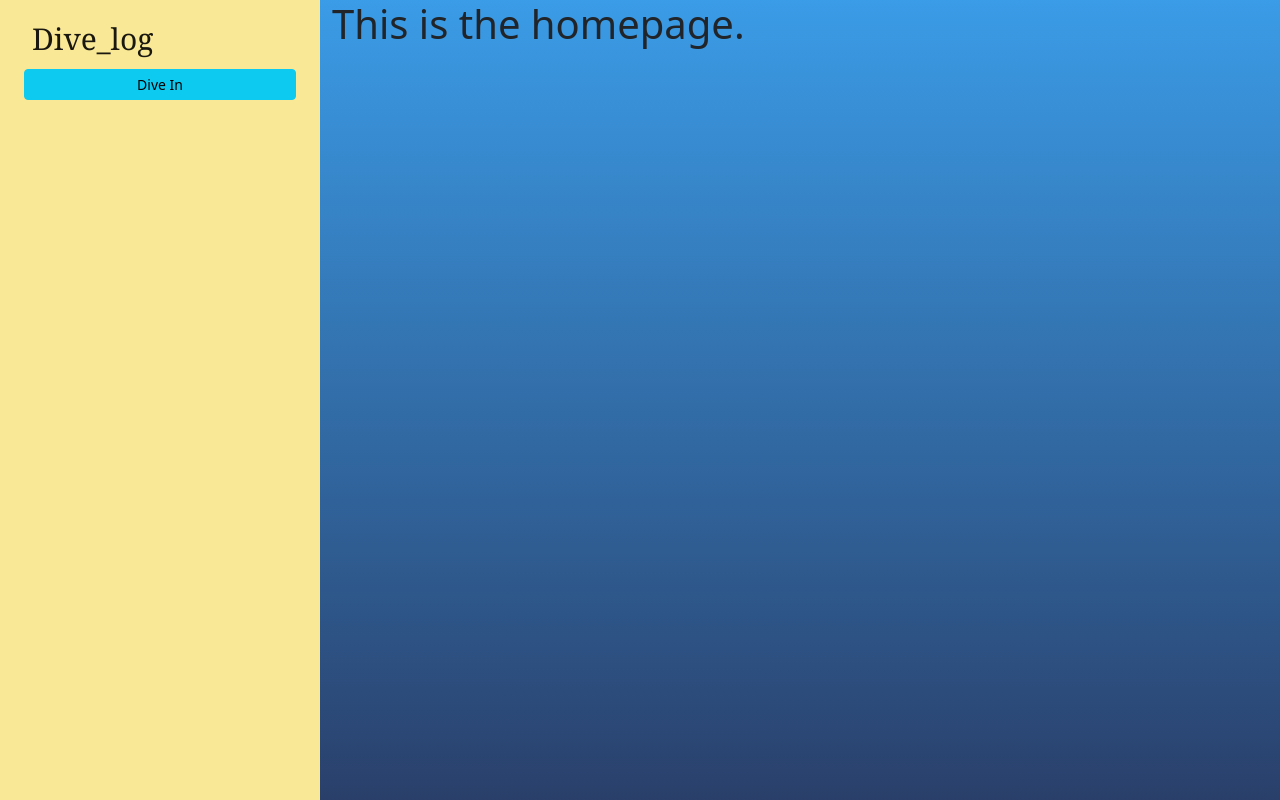
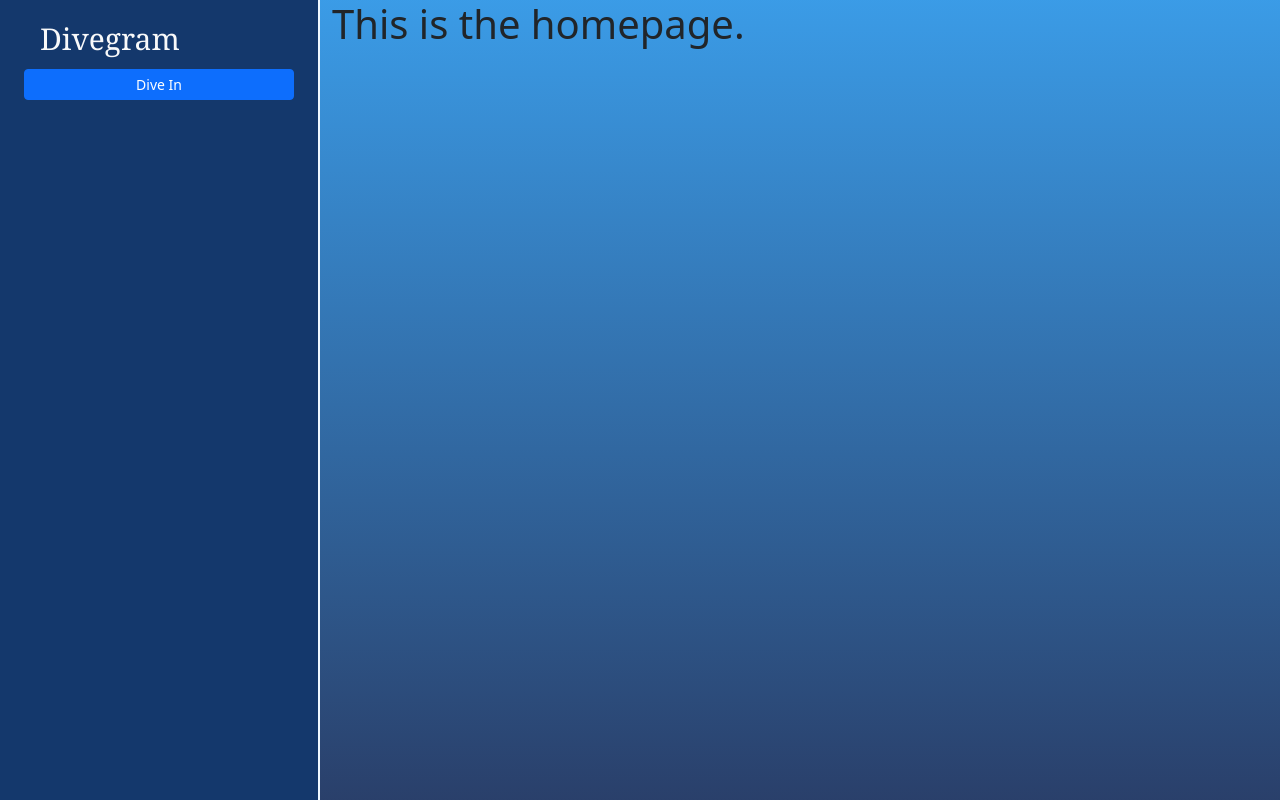
Before and after one commit to WrittenInnaCode/diver_log, a React (Create React App) app in the folder client/: page / in a window 1280 px wide. Built offline with nearby package versions, Linux system fonts and the light colour scheme.

Commit message:
changed navbar and user profile styling

```diff
--- a/client/src/App.css
+++ b/client/src/App.css
@@ -9,13 +9,22 @@ html {
 }
 
 .navbarBg {
-    background-color: rgba(244, 214, 66, 0.556);
+    background-color: rgb(20, 56, 108);
     min-height: 100vh;
+    border-right: solid 2px;
+    border-color:aliceblue;
 }
+
+/* .navbar-nav .nav-item .nav-link {
+   color: white;
+} */
+
+.active {
+    font-weight: bold;
+ }
 
 .bodyBg {
     background-color: rgba(3, 105, 183, 0.844);
-    /* background-color: black; */
     background: linear-gradient(rgba(22, 137, 226, 0.844), rgba(2, 28, 79, 0.844));
     min-height: 100vh;
 }
@@ -24,9 +33,9 @@ html {
     white-space: nowrap;
 }
 
-.diveCard {
-    /* background-color: rgba(237, 249, 255, 0.661); */
-}
+/* .diveCard {
+    background-color: rgba(237, 249, 255, 0.661);
+} */
 
 .username {
     padding-top: 1rem !important;
@@ -70,6 +79,13 @@ html {
     background-color: rgba(240, 248, 255, 0.555);
 }
 
+.userDetails {
+    background-color: rgba(208, 226, 255);
+    margin: 1rem;
+    border-radius: 6px;
+    color: rgba(0, 60, 157);
+}
+
 .diveDetails {
     background-color: rgba(208, 226, 255);
     margin: 1rem;
@@ -82,7 +98,7 @@ html {
     align-items: baseline;
 }
 
-.diveStatsAquatic{
+.diveStatsAquatic {
     display: flex;
     align-items: baseline;
 }
@@ -93,21 +109,22 @@ html {
 
 .diveStats h6 {
     padding-right: 0.5rem;
-    font-weight:bolder;
+    font-weight: bolder;
     font-size: smaller;
 }
 
 .diveStatsAquatic h6 {
     padding-right: 0.5rem;
-    font-weight:bolder;
+    font-weight: bolder;
     font-size: smaller;
 }
+
 .diveStatsFlex {
     display: flex;
     justify-content: space-evenly;
 }
 
-.diveDescription{
+.diveDescription {
     white-space: pre-line;
 }
 
@@ -121,11 +138,14 @@ html {
 @media screen and (max-width: 600px) {
     .navbarBg {
         min-height: auto;
+        border-right: none;
+        border-bottom: solid 2px;
+        border-color: aliceblue;
     }
 
-    .bodyBg {
-        /* min-height:100vh; */
-    }
+    /* .bodyBg {
+        min-height:100vh;
+    } */
 
     .toggleBttn {
         display: flex;
@@ -140,7 +160,7 @@ html {
 }
 
 @media screen and (max-width: 850px) {
-    .diveStatsAquatic{
+    .diveStatsAquatic {
         display: flex;
         flex-direction: column;
     }
--- a/client/src/components/DiveList/index.js
+++ b/client/src/components/DiveList/index.js
@@ -4,6 +4,7 @@ import Card from 'react-bootstrap/Card';
 import { format } from 'date-fns'
 import Pagination from 'react-bootstrap/Pagination';
 import Container from 'react-bootstrap/Container';
+import Alert from 'react-bootstrap/Alert';
 
 const DiveList = ({
   dives,
@@ -28,7 +29,7 @@ const DiveList = ({
 
 
   if (!dives.length) {
-    return <p>There are no dives logged yet... Be the first one to log a dive!</p>;
+    return <Alert variant="warning">There are no dives logged yet!</Alert>;
   }
 
   return (
--- a/client/src/components/Navbar/index.js
+++ b/client/src/components/Navbar/index.js
@@ -1,4 +1,4 @@
-import { Link } from 'react-router-dom';
+import { NavLink, Link, useLocation } from 'react-router-dom';
 
 import React, { useState } from 'react';
 
@@ -24,35 +24,59 @@ function AppNavbar() {
 
 
 
+	// to assign custom class to navlinks when they're selected
+	//assigning location variable
+	const location = useLocation();
+
+	//destructuring pathname from location
+	const { pathname } = location;
+
+	//Javascript split method to get the name of the path in array
+	const splitLocation = pathname.split("/");
+
+
 	return (
 		<Container>
 			<Navbar expand="sm">
 				<Nav className="d-flex flex-row flex-sm-column justify-content-center w-100">
-					<Container className='p-2'><Navbar.Brand as={Link} to="/" className='logo '>Dive_log</Navbar.Brand></Container>
+					<Container className='p-2'>
+						<Navbar.Brand as={NavLink} to="/"
+							// className='logo text-light p-2'
+							className={splitLocation[1] === "me" ? "logo text-light fw-normal p-2" : "logo text-light fw-normal p-2"}
+						>Divegram</Navbar.Brand>
+					</Container>
 
 					{Auth.loggedIn() ? (
 						<>
 							<div className='toggleBttn'>
-								<Container className='d-flex flex-column' >
+								<Container className='d-flex flex-column'>
 									<Navbar.Toggle aria-controls="basic-navbar-nav" />
 
 									<Navbar.Collapse id="basic-navbar-nav" >
-										<Nav className="me-auto">
-											<div className="navLinks">
-
-												<Nav.Link as={Link} to="/me" className='username fw-semibold '>
+										<Nav className="me-auto d-flex flex-column">
+											<Nav.Item>
+												<Nav.Link as={NavLink} to="/me" eventKey="/me"
+													className={splitLocation[1] === "me" ? "text-light fw-bold" : "text-light"}>
 													{Auth.getProfile().data.username} {' '}
 												</Nav.Link>
-												<Nav.Link as={Link} to="/newdivelog">Log New Dive</Nav.Link>
+											</Nav.Item>
+											<Nav.Item>
+												<Nav.Link as={NavLink} to="/newdivelog" eventKey="/newdivelog"
+													className={splitLocation[1] === "newdivelog" ? "text-light fw-bold" : "text-light"}
+												>Log New Dive</Nav.Link>
+											</Nav.Item>
+											<Nav.Item>
+												<Nav.Link as={NavLink} to="/dives" eventKey="/dives"
+													className={splitLocation[1] === "dives" ? "text-light fw-bold" : "text-light"}
+												>Explore Dives</Nav.Link>
+											</Nav.Item>
+											<Nav.Item>
+												<Nav.Link as={NavLink} to="/bucketlist" eventKey="/bucketlist"
+													className={splitLocation[1] === "bucketlist" ? "text-light fw-bold" : "text-light"}
+												>Bucket List</Nav.Link>
+											</Nav.Item>
 
-												<Nav.Link as={Link} to="/dives">Explore Dives</Nav.Link>
-
-												<Nav.Link as={Link} to="/bucketlist">Bucket List</Nav.Link>
-
-
-												<Button variant="warning" onClick={logout} size="sm" className='logOutBttn'> Ascend and Exit </Button>
-
-											</div>
+											<Button variant="warning" onClick={logout} size="sm" className='logOutBttn'> Ascend and Exit </Button>
 										</Nav>
 									</Navbar.Collapse>
 								</Container>
@@ -60,7 +84,7 @@ function AppNavbar() {
 						</>
 					) : (
 						<>
-							<Button className="loginBttn" variant="info" size="sm" onClick={() => handleShow()}>
+							<Button className="loginBttn" variant="primary" size="sm" onClick={() => handleShow()}>
 								Dive In
 							</Button>
 						</>
--- a/client/src/pages/NewDive/index.js
+++ b/client/src/pages/NewDive/index.js
@@ -128,7 +128,7 @@ const NewDive = () => {
 				},
 			});
 
-			console.log('Newly created dive:', data);
+			// console.log('Newly created dive:', data);
 
 			if (data && data.addDive && data.addDive._id) {
 
--- a/client/src/pages/Profile/index.js
+++ b/client/src/pages/Profile/index.js
@@ -14,7 +14,7 @@ const Profile = () => {
 
   const { username: userParam } = useParams();
 
-  const { loading, data } = useQuery(userParam ? QUERY_USER : QUERY_ME, {
+  const { loading, error, data } = useQuery(userParam ? QUERY_USER : QUERY_ME, {
     variables: { username: userParam },
   });
 
@@ -34,21 +34,37 @@ const Profile = () => {
   const sortedDives = (user.dives || []).slice().sort((a, b) => new Date(b.diveDate) - new Date(a.diveDate));
 
 
+ // Calculate the maximum depth
+  let maxDepth = 0; // Initialize maxDepth to 0
+
+  sortedDives.forEach((dive) => {
+    if (dive.maxDepth > maxDepth) {
+      maxDepth = dive.maxDepth; // Update maxDepth if a deeper dive is found
+    }
+  });
+
+
   if (loading) {
     return <div>Loading...</div>;
   }
 
+  if (error) return <div>Error: {error.message}</div>;
 
   return (
     <Container>
 
-      <h2 className="mb-4">
+      {/* <h2 className="mb-4">
         Viewing {userParam ? `${user.username}'s` : 'your'} profile.
-      </h2>
+      </h2> */}
 
-      <p>{numDives} dives logged</p>
+      <Container className="userDetails p-4">
+        <h3 className='text-primary text-opacity-50 pb-3'>{`${user.username}`}</h3>
+        <p>{numDives} dives logged</p>
+        <p>Max depth: {maxDepth} FT</p>
+      </Container>
 
-      <h4>{`${user.username}'s dives:`}</h4>
+
+
       <Container>
         <DiveList
           dives={sortedDives}
```
